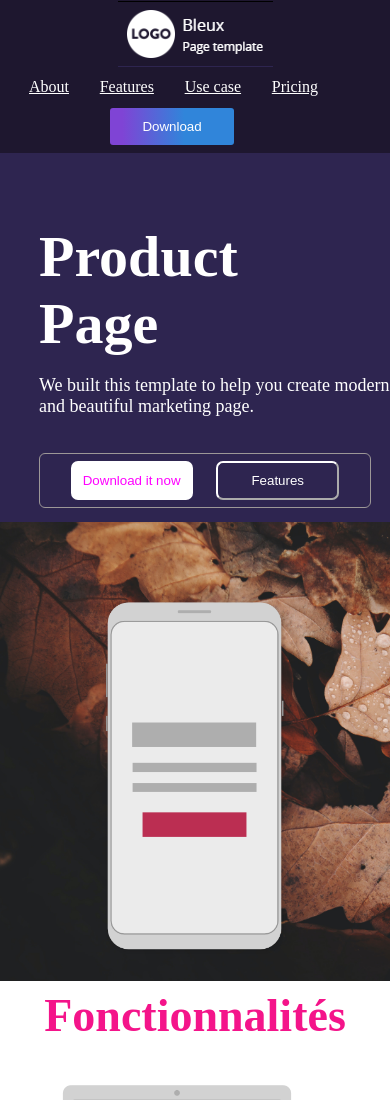
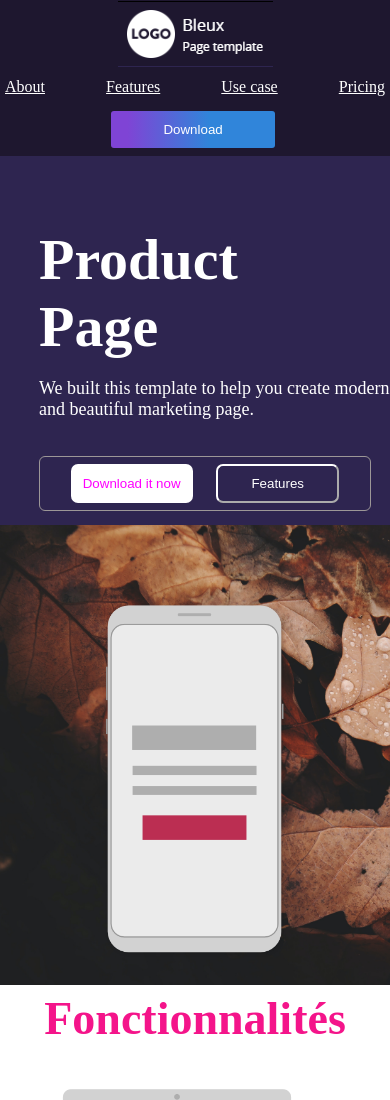
Before and after one commit to Valen17lopez/Pag_Bleux, a plain HTML site: page index.html in a window 390 px wide. Shown: the top 1100 px of the page. Drawn offline with Linux system fonts and the light colour scheme.

Commit message:
actualizacion

```diff
--- a/css/style.css
+++ b/css/style.css
@@ -407,9 +407,9 @@ h2 {
         border: none;
     }
     #al {
-        width: 289px;
+        width: auto;
         flex-wrap: wrap;
-        margin: 0px 0px 8px 29px;
+        margin: 0px 5px 8px 5px;
     }
     .boton {
         width: 43%;
```
